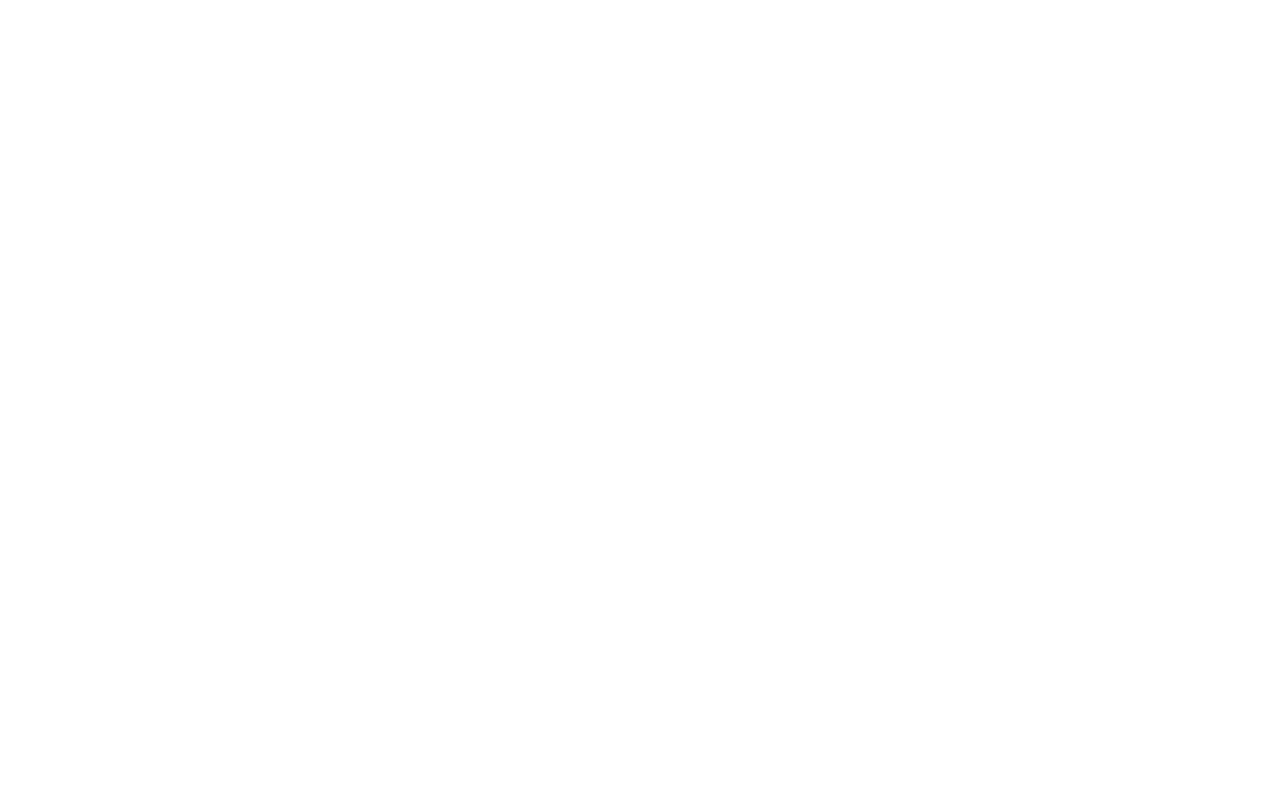
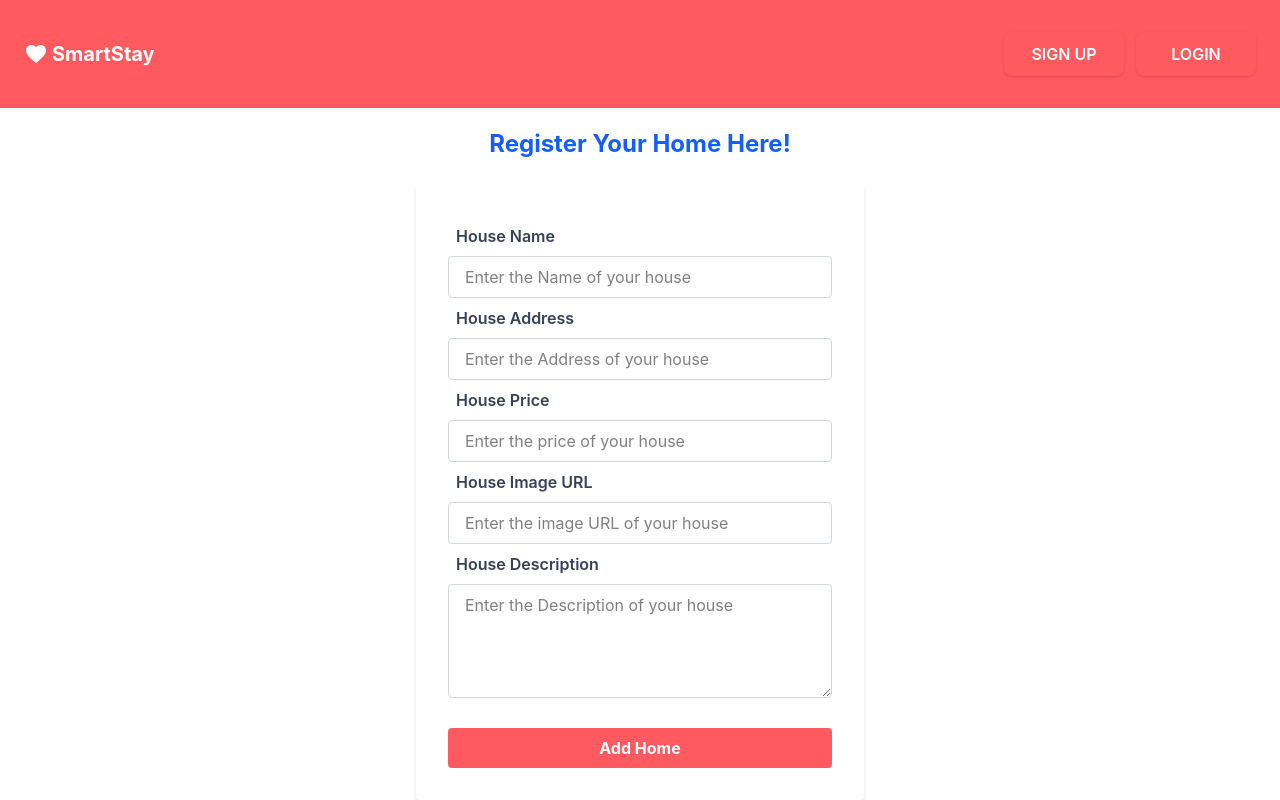
Before and after one commit to shubhambatwal01/SmartStay, a React app in the folder frontend/: page /add-home in a window 1280 px wide. Before the commit this address had no page. Shown: the top 800 px of the page. Built offline with nearby package versions, Linux system fonts and the light colour scheme; the HTML template or start-up script is replaced by a standard one.

Commit message:
adding add home and edit home pages

```diff
--- /dev/null
+++ b/frontend/pages/AddHome.jsx
@@ -0,0 +1,209 @@
+import { useEffect, useState } from "react";
+import { useNavigate, useParams } from "react-router-dom";
+import axios from "axios";
+import Navbar from "../components/Navbar";
+import Footer from "../components/Footer";
+import ErrorMessage from "../components/ErrorMessage";
+
+function AddHome() {
+  const { id } = useParams(); // present only during edit
+  const navigate = useNavigate();
+
+  const editing = Boolean(id);
+
+  const [errors, setErrors] = useState([]);
+
+  const [formData, setFormData] = useState({
+    houseName: "",
+    houseAddr: "",
+    housePrice: "",
+    houseImg: "",
+    houseDesc: "",
+  });
+
+  useEffect(() => {
+    if (editing) {
+      fetchHome();
+    }
+  }, [id]);
+
+  const fetchHome = async () => {
+    try {
+      const response = await axios.get(
+        `http://localhost:1101/host/host-home/${id}`,
+      );
+
+      const home = response.data.home;
+      console.log(response.data);
+      console.log(response.data.home);
+
+      setFormData({
+        houseName: home.houseName || "",
+        houseAddr: home.houseAddr || "",
+        housePrice: home.housePrice || "",
+        houseImg: home.houseImg || "",
+        houseDesc: home.houseDesc || "",
+      });
+    } catch (error) {
+      console.log(error);
+      setErrors(["Unable to fetch home details"]);
+    }
+  };
+
+  const handleChange = (e) => {
+    setFormData((prev) => ({
+      ...prev,
+      [e.target.name]: e.target.value,
+    }));
+  };
+
+  const handleSubmit = async (e) => {
+    e.preventDefault();
+
+    setErrors([]);
+
+    try {
+      if (editing) {
+        // Edit
+        await axios.put(`http://localhost:1101/host/edit-home/${id}`, formData);
+      } else {
+        // Add Home
+        await axios.post("http://localhost:1101/host/add-home", formData);
+      }
+
+      navigate("/host-home");
+    } catch (error) {
+      console.log(error);
+
+      if (error.response?.data?.errors) {
+        setErrors(error.response.data.errors);
+      } else {
+        setErrors(["Something went wrong"]);
+      }
+    }
+  };
+
+  return (
+    <>
+      <Navbar />
+
+      <main className="min-h-screen mt-32">
+        <h1 className="text-2xl font-bold text-center text-blue-600 mb-6">
+          {editing ? "Edit" : "Register"} Your Home Here!
+        </h1>
+
+        <div className="flex justify-center">
+          <form
+            onSubmit={handleSubmit}
+            className="bg-white p-8 rounded shadow-md w-full max-w-md"
+          >
+            {errors.length > 0 && <ErrorMessage errors={errors} />}
+
+            <div className="mb-6">
+              <label
+                htmlFor="houseName"
+                className="block text-gray-700 font-semibold m-2"
+              >
+                House Name
+              </label>
+
+              <input
+                type="text"
+                id="houseName"
+                name="houseName"
+                value={formData.houseName}
+                onChange={handleChange}
+                placeholder="Enter the Name of your house"
+                required
+                className="w-full px-4 py-2 border border-gray-300 rounded focus:outline-none focus:ring-2 focus:ring-blue-500"
+              />
+
+              <label
+                htmlFor="houseAddr"
+                className="block text-gray-700 font-semibold m-2"
+              >
+                House Address
+              </label>
+
+              <input
+                type="text"
+                id="houseAddr"
+                name="houseAddr"
+                value={formData.houseAddr}
+                onChange={handleChange}
+                placeholder="Enter the Address of your house"
+                required
+                className="w-full px-4 py-2 border border-gray-300 rounded focus:outline-none focus:ring-2 focus:ring-blue-500"
+              />
+
+              <label
+                htmlFor="housePrice"
+                className="block text-gray-700 font-semibold m-2"
+              >
+                House Price
+              </label>
+
+              <input
+                type="number"
+                id="housePrice"
+                name="housePrice"
+                value={formData.housePrice}
+                onChange={handleChange}
+                placeholder="Enter the price of your house"
+                required
+                className="w-full px-4 py-2 border border-gray-300 rounded focus:outline-none focus:ring-2 focus:ring-blue-500"
+              />
+
+              <label
+                htmlFor="houseImg"
+                className="block text-gray-700 font-semibold m-2"
+              >
+                House Image URL
+              </label>
+
+              <input
+                type="url"
+                id="houseImg"
+                name="houseImg"
+                value={formData.houseImg}
+                onChange={handleChange}
+                placeholder="Enter the image URL of your house"
+                required
+                className="w-full px-4 py-2 border border-gray-300 rounded focus:outline-none focus:ring-2 focus:ring-blue-500"
+              />
+
+              <label
+                htmlFor="houseDesc"
+                className="block text-gray-700 font-semibold m-2"
+              >
+                House Description
+              </label>
+
+              <textarea
+                id="houseDesc"
+                name="houseDesc"
+                value={formData.houseDesc}
+                onChange={handleChange}
+                placeholder="Enter the Description of your house"
+                rows="4"
+                required
+                className="w-full px-4 py-2 border border-gray-300 rounded focus:outline-none focus:ring-2 focus:ring-blue-500"
+              />
+            </div>
+
+            <button
+              type="submit"
+              className="w-full bg-[#ff5a5f] hover:bg-[#ff4b51] text-white font-bold py-2 px-4 rounded transition-colors"
+            >
+              {editing ? "Update Home" : "Add Home"}
+            </button>
+          </form>
+        </div>
+      </main>
+
+      <Footer />
+    </>
+  );
+}
+
+export default AddHome;
--- a/frontend/src/App.jsx
+++ b/frontend/src/App.jsx
@@ -8,6 +8,7 @@
 import Bookings from "../pages/Bookings";
 import AddContact from "../pages/AddContact";
 import ContactAdded from "../pages/ContactAdded";
+import AddHome from "../pages/AddHome";
 
 function App() {
   return (
@@ -22,6 +23,9 @@
         <Route path="/bookings" element={<Bookings />} />
         <Route path="/addContact" element={<AddContact />} />
         <Route path="/addContact" element={<ContactAdded />} />
+        <Route path="/add-home" element={<AddHome />} />
+        <Route path="/edit-home" element={<AddHome />} />
+        <Route path="/edit-home/:id" element={<AddHome />} />
       </Routes>
     </BrowserRouter>
   );
```
Also changed, not shown: 2 other files (tests, documents, lock files or other folders).
